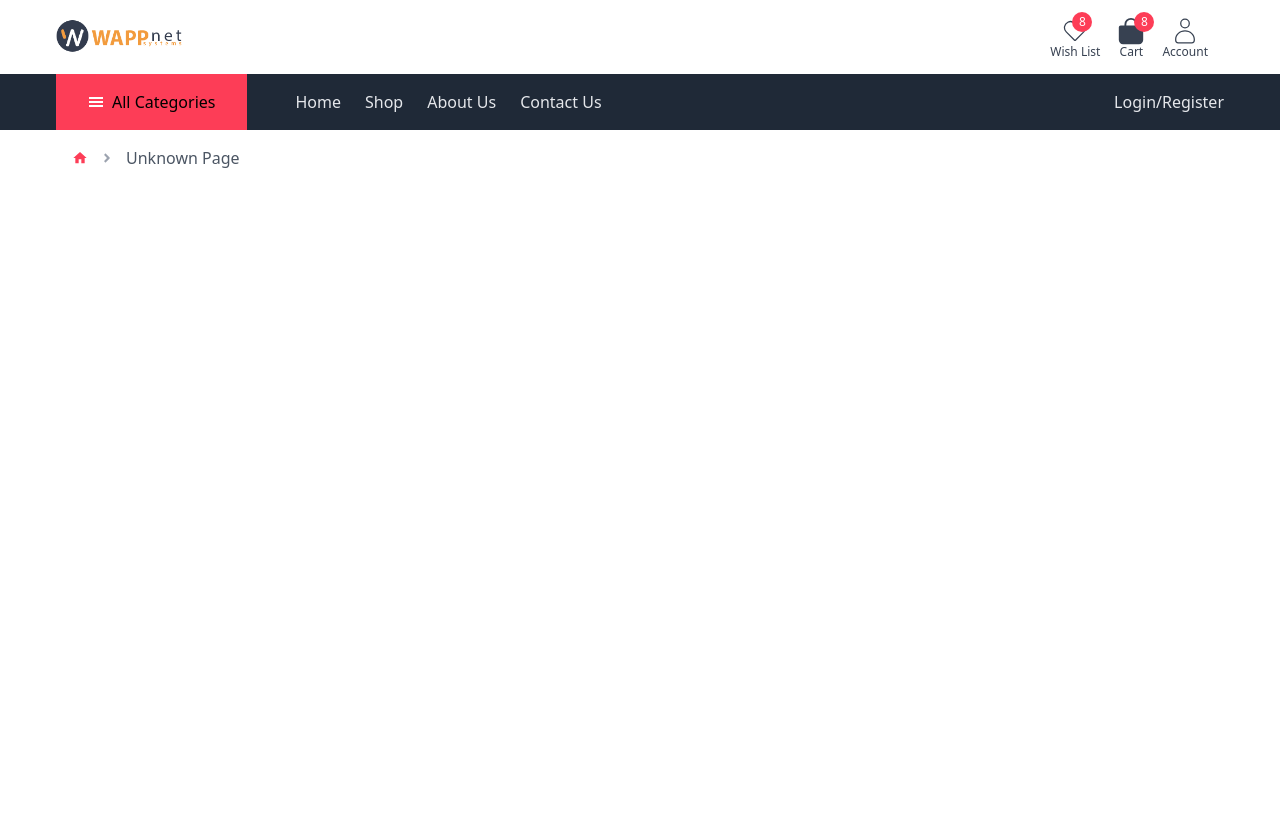
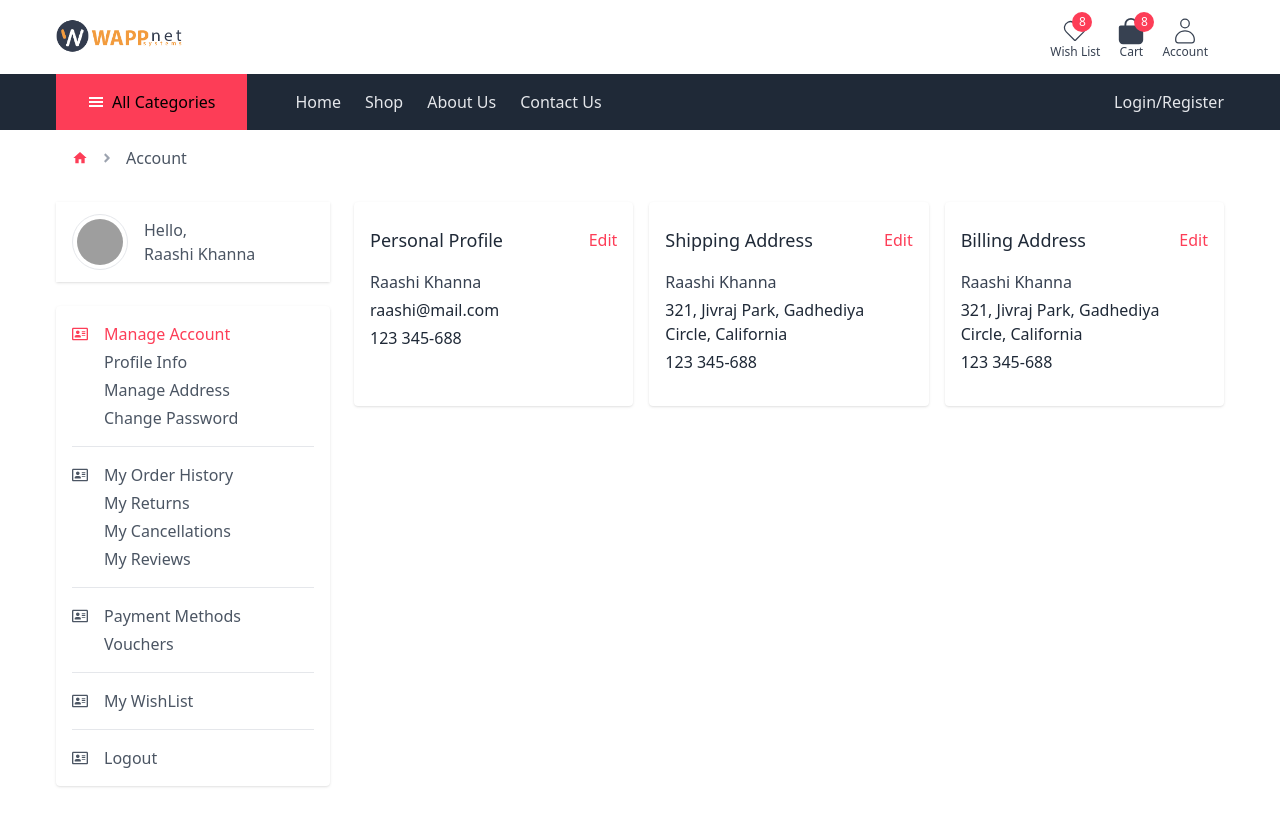
Before and after one commit to harshil-wappnet/ecommerce, a React (Create React App) app: page /account in a window 1280 px wide. Shown: the top 826 px of the page. Before the commit the page ends 800 px from the top, so only its background shows below. Built offline with nearby package versions, Linux system fonts and the light colour scheme; grey boxes are pictures that could not be loaded.

Commit message:
Added profile page of user

```diff
--- a/src/App.js
+++ b/src/App.js
@@ -5,6 +5,7 @@ import Home from './pages/Home';
 import Shop from './pages/Shop';
 import ProductView from './pages/ProductView';
 import Login from '../src/pages/Login'
+import Account from './components/Account';
 function App() {
   return (
     <div className="">
@@ -14,6 +15,7 @@ function App() {
         <Route path='/shop' element={<Shop />} />
         <Route path='/product-view' element={<ProductView />} />
         <Route path='/login' element={<Login />} />
+        <Route path='/account' element={<Account />} />
       </Routes>
     </div>
   );
--- /dev/null
+++ b/src/components/Account.js
@@ -0,0 +1,119 @@
+import React from 'react'
+import dress from '../assets/images/dress.avif'
+import { Link } from 'react-router-dom'
+import { FaRegAddressCard } from "react-icons/fa";
+
+const Account = () => {
+    return (
+        <div className='container grid grid-cols-12 items-start gap-6 pt-4 pb-16 '>
+            <div className='col-span-3'>
+                <div className='px-4 py-3 shadow flex items-center gap-4'>
+                    <div className='flex-shrink-0'>
+                        <img src={dress} alt="profile pic" className='rounded-full w-14 h-14 border border-gray-200 p-1 object-cover' />
+                    </div>
+                    <div className='flex-grow'>
+                        <p className='text-gray-600'>Hello,</p>
+                        <h4 className='text-gray-600 font-medium'>Raashi Khanna</h4>
+                    </div>
+                </div>
+                <div className='mt-6 bg-white shadow rounded p-4 divide-y divide-gray-200 space-y-4 text-gray-600'>
+                    <div className='space-y-1 pl-8'>
+                        <Link to='/' className='relative text-primary block font-medium capitalize transition'>
+                            <span className='absolute -left-8 top-1 text-base'><FaRegAddressCard /></span>
+                            Manage account
+                        </Link>
+                        <Link to='/' className='relative hover:text-primary block capitalize transition'>
+                            Profile info
+                        </Link>
+                        <Link to='/' className='relative hover:text-primary block capitalize transition'>
+                            Manage address
+                        </Link>
+                        <Link to='/' className='relative hover:text-primary block capitalize transition'>
+                            Change password
+                        </Link>
+                    </div>
+
+                    <div className='space-y-1 pl-8 pt-4'>
+                        <Link to='/' className='relative hover:text-primary block font-medium capitalize transition'>
+                            <span className='absolute -left-8 top-1 text-base'><FaRegAddressCard /></span>
+                            My Order History
+                        </Link>
+                        <Link to='/' className='relative hover:text-primary block capitalize transition'>
+                            My Returns
+                        </Link>
+                        <Link to='/' className='relative hover:text-primary block capitalize transition'>
+                            My Cancellations
+                        </Link>
+                        <Link to='/' className='relative hover:text-primary block capitalize transition'>
+                            My Reviews
+                        </Link>
+                    </div>
+
+                    <div className='space-y-1 pl-8 pt-4'>
+                        <Link to='/' className='relative hover:text-primary block font-medium capitalize transition'>
+                            <span className='absolute -left-8 top-1 text-base'><FaRegAddressCard /></span>
+                            Payment Methods
+                        </Link>
+                        <Link to='/' className='relative hover:text-primary block capitalize transition'>
+                            Vouchers
+                        </Link>
+
+                    </div>
+
+                    <div className='space-y-1 pl-8 pt-4'>
+                        <Link to='/' className='relative hover:text-primary block font-medium capitalize transition'>
+                            <span className='absolute -left-8 top-1 text-base'><FaRegAddressCard /></span>
+                            My WishList
+                        </Link>
+                    </div>
+
+                    <div className='space-y-1 pl-8 pt-4'>
+                        <Link to='/' className='relative hover:text-primary block font-medium capitalize transition'>
+                            <span className='absolute -left-8 top-1 text-base'><FaRegAddressCard /></span>
+                            Logout
+                        </Link>
+                    </div>
+                </div>
+            </div>
+            <div className='col-span-9 grid grid-cols-3 gap-4'>
+                <div className='shadow rounded bg-white px-4 pt-6 pb-8'>
+                    <div className='flex justify-between items-center mb-4'>
+                        <h3 className='font-medium text-gray-800 text-lg'>Personal Profile</h3>
+                        <Link to='/' className='text-primary'>Edit</Link>
+                    </div>
+                    <div className='space-y-1'>
+                        <h4 className='text-gray-700 font-medium'>Raashi Khanna</h4>
+                        <p className='text-gray-800'>raashi@mail.com</p>
+                        <p className='text-gray-800'>123 345-688</p>
+                    </div>
+                </div>
+
+                <div className='shadow rounded bg-white px-4 pt-6 pb-8'>
+                    <div className='flex justify-between items-center mb-4'>
+                        <h3 className='font-medium text-gray-800 text-lg'>Shipping Address</h3>
+                        <Link to='/' className='text-primary'>Edit</Link>
+                    </div>
+                    <div className='space-y-1'>
+                        <h4 className='text-gray-700 font-medium'>Raashi Khanna</h4>
+                        <p className='text-gray-800'>321, Jivraj Park, Gadhediya Circle, California</p>
+                        <p className='text-gray-800'>123 345-688</p>
+                    </div>
+                </div>
+
+                <div className='shadow rounded bg-white px-4 pt-6 pb-8'>
+                    <div className='flex justify-between items-center mb-4'>
+                        <h3 className='font-medium text-gray-800 text-lg'>Billing Address</h3>
+                        <Link to='/' className='text-primary'>Edit</Link>
+                    </div>
+                    <div className='space-y-1'>
+                        <h4 className='text-gray-700 font-medium'>Raashi Khanna</h4>
+                        <p className='text-gray-800'>321, Jivraj Park, Gadhediya Circle, California</p>
+                        <p className='text-gray-800'>123 345-688</p>
+                    </div>
+                </div>
+            </div>
+        </div>
+    )
+}
+
+export default Account
--- a/src/components/Breadcrumb.js
+++ b/src/components/Breadcrumb.js
@@ -20,6 +20,9 @@ const Breadcrumb = () => {
             break;
         case '/login':
             elementName = 'Login';
+            break;
+        case '/account':
+            elementName = 'Account';
             break;
         // Add more cases as needed
         default:
--- a/src/components/Dashboard.js
+++ b/src/components/Dashboard.js
@@ -46,7 +46,7 @@ const Dashboard = () => {
                                 8
                             </span>
                         </Link>
-                        <Link to="#" className='hidden lg:flex text-center text-gray-700 hover:text-primary transition relative  flex-col items-center'>
+                        <Link to="/account" className='hidden lg:flex text-center text-gray-700 hover:text-primary transition relative  flex-col items-center'>
                             <div className='text-3xl'>
                                 <CiUser />
                             </div>
--- a/src/components/ResponsiveNavBar.js
+++ b/src/components/ResponsiveNavBar.js
@@ -14,7 +14,7 @@ const ResponsiveNavBar = () => {
                     <Link to="/" className="text-gray-300 hover:bg-gray-700 hover:text-white block rounded-md px-3 py-2 text-base font-medium">Contact Us</Link>
                     <Link to="/" className="text-gray-300 hover:bg-gray-700 hover:text-white block rounded-md px-3 py-2 text-base font-medium">Wish List</Link>
                     <Link to="/" className="text-gray-300 hover:bg-gray-700 hover:text-white block rounded-md px-3 py-2 text-base font-medium">Cart</Link>
-                    <Link to="/" className="text-gray-300 hover:bg-gray-700 hover:text-white block rounded-md px-3 py-2 text-base font-medium">Account</Link>
+                    <Link to="/account" className="text-gray-300 hover:bg-gray-700 hover:text-white block rounded-md px-3 py-2 text-base font-medium">Account</Link>
                 </div>
                 <Link to="/login" className="text-gray-300 hover:bg-gray-700 hover:text-white block rounded-md px-3 py-2 text-base font-medium">Login/Register</Link>
             </div>
```
